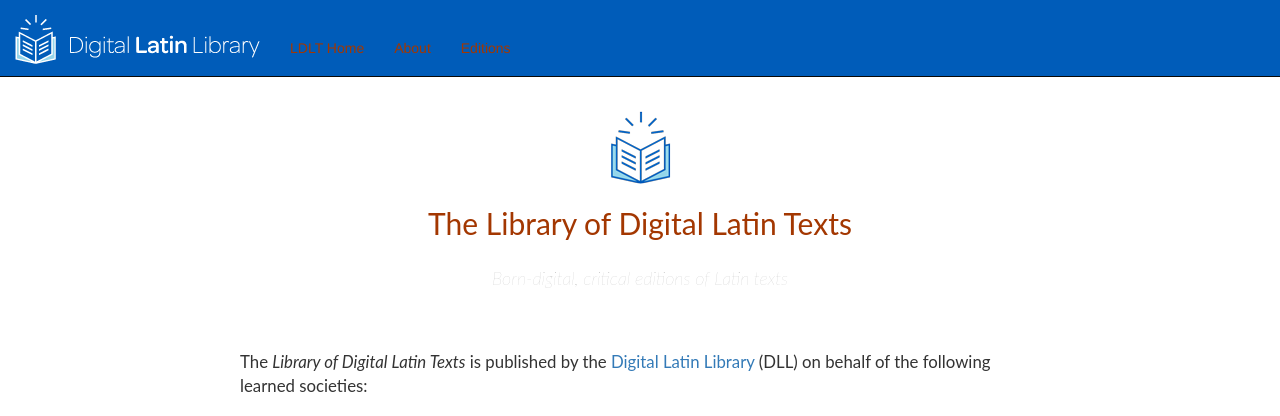
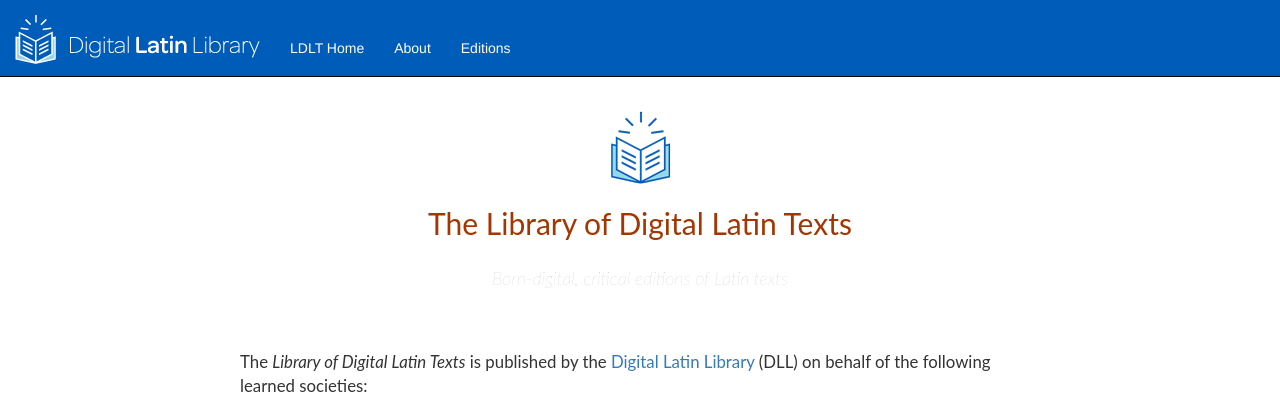
Before and after one commit to DigitalLatin/LDLT-reading-room, a Django app: page / in a window 1280 px wide. Shown: the top 416 px of the page. Run offline with Django 3.2, Linux system fonts and the light colour scheme; some libraries are stand-ins or nearby versions.

Commit message:
Updating dll.css to change color of nav links again.

```diff
--- a/library/static/library/css/dll.css
+++ b/library/static/library/css/dll.css
@@ -27,11 +27,11 @@
 Navbar links
 ******************/
 .navbar-inverse .navbar-nav > li > a {
-  color: #A33701;
+  color: #fff;
 }
 
 .navbar-inverse .navbar-nav > li > a:focus, .navbar-inverse .navbar-nav > li > a:hover {
-  color: #fff;
+  color: #A33701;
 }
 
 /* Div for content on the home page. */
```
